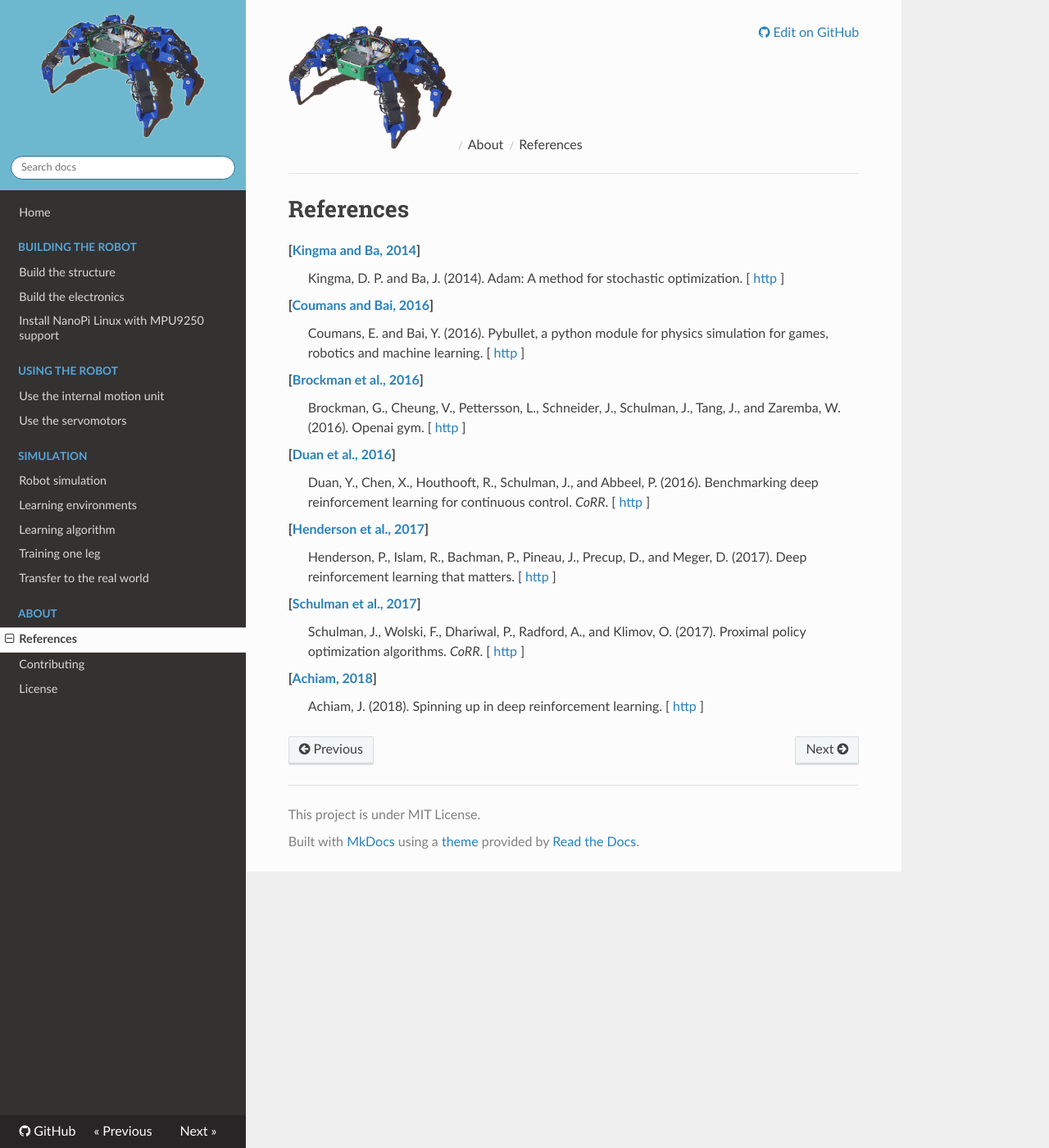
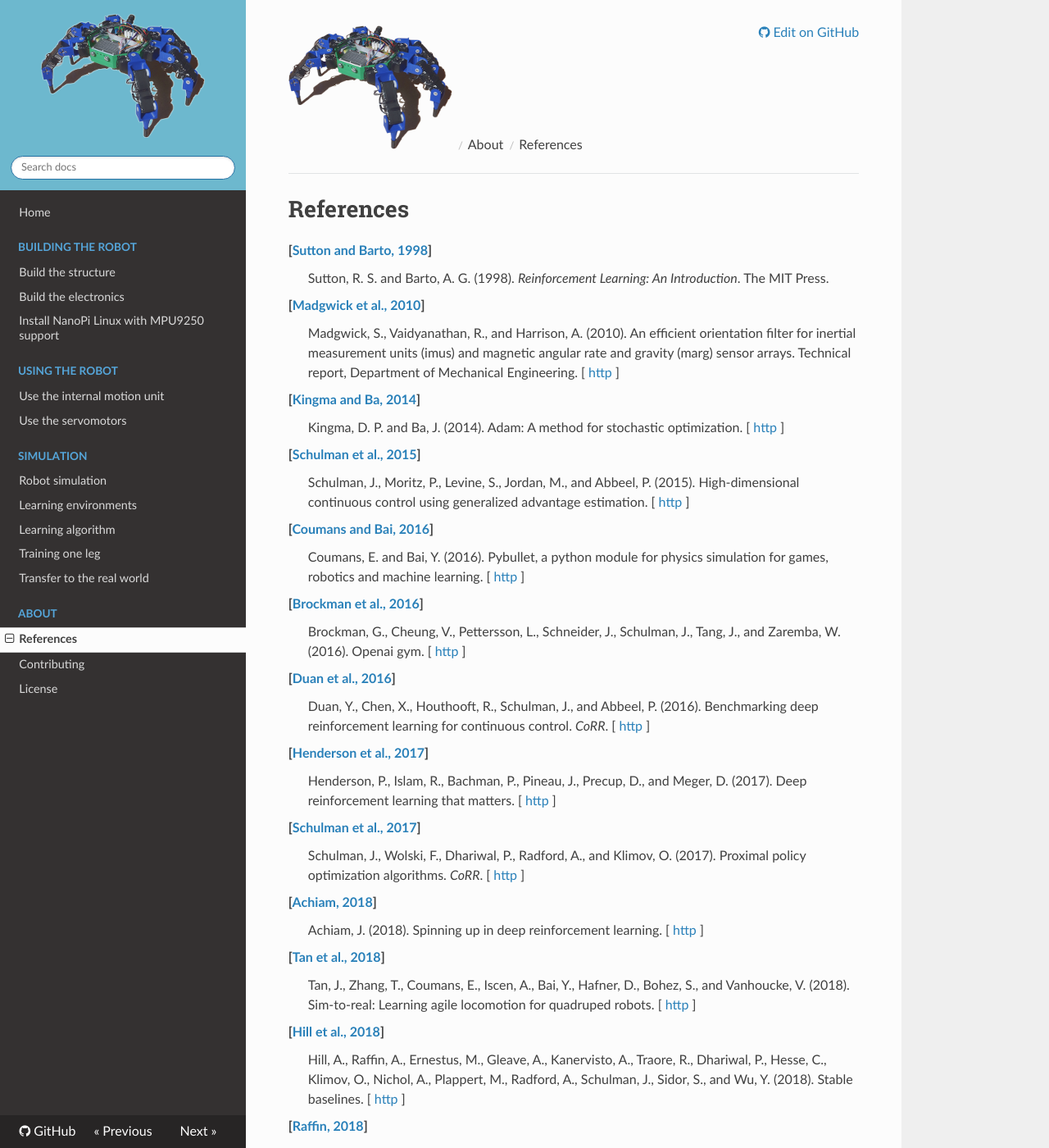
Before and after one commit to erdnaxe/kraby, an MkDocs documentation site: the page built from docs/references.md, in a window 1280 px wide and 1400 px high. Shown: the whole window at 82% size. Built offline with MkDocs 1.6.1, drawn with Linux system fonts in a browser that asks for light colours; nearby versions of some CDN libraries; some of the changed text lies outside the part shown.

Commit message:
More references

```diff
--- a/docs/references.md
+++ b/docs/references.md
@@ -1,10 +1,34 @@
 # References
 
 <!-- Generate with
-bibtex2html -dl -nobibsource -noheader -nofooter -noabstract -nokeywords -d -nodoc -s apalike hexapod.bib
+bibtex2html -dl -nobibsource -noheader -nofooter -noabstract -nokeywords -d -nodoc -s apalike docs/bibliography.bib
 -->
 
 <dl>
+
+<dt>
+[<a name="sutton1998">Sutton and Barto, 1998</a>]
+</dt>
+<dd>
+Sutton, R.&nbsp;S. and Barto, A.&nbsp;G. (1998).
+ <em>Reinforcement Learning: An Introduction</em>.
+ The MIT Press.
+
+</dd>
+
+
+<dt>
+[<a name="madgwick2010efficient">Madgwick et&nbsp;al., 2010</a>]
+</dt>
+<dd>
+Madgwick, S., Vaidyanathan, R., and Harrison, A. (2010).
+ An efficient orientation filter for inertial measurement units (imus)
+  and magnetic angular rate and gravity (marg) sensor arrays.
+ Technical report, Department of Mechanical Engineering.
+[&nbsp;<a href="http://www.scribd.com/doc/29754518/A-Efficient-Orientation-Filter-for-IMUs-and-MARG-Sensor-Arrays">http</a>&nbsp;]
+
+</dd>
+
 
 <dt>
 [<a name="kingma2014method">Kingma and Ba, 2014</a>]
@@ -12,7 +36,19 @@ bibtex2html -dl -nobibsource -noheader -nofooter -noabstract -nokeywords -d -nod
 <dd>
 Kingma, D.&nbsp;P. and Ba, J. (2014).
  Adam: A method for stochastic optimization.
-[&nbsp;<a href="http://arxiv.org/abs/1412.6980">http</a>&nbsp;]
+[&nbsp;<a href="https://arxiv.org/abs/1412.6980">http</a>&nbsp;]
+
+</dd>
+
+
+<dt>
+[<a name="schulman2015high">Schulman et&nbsp;al., 2015</a>]
+</dt>
+<dd>
+Schulman, J., Moritz, P., Levine, S., Jordan, M., and Abbeel, P. (2015).
+ High-dimensional continuous control using generalized advantage
+  estimation.
+[&nbsp;<a href="https://arxiv.org/abs/1506.02438">http</a>&nbsp;]
 
 </dd>
 
@@ -36,7 +72,7 @@ Coumans, E. and Bai, Y. (2016).
 Brockman, G., Cheung, V., Pettersson, L., Schneider, J., Schulman, J., Tang,
   J., and Zaremba, W. (2016).
  Openai gym.
-[&nbsp;<a href="http://arxiv.org/abs/1606.01540">http</a>&nbsp;]
+[&nbsp;<a href="https://arxiv.org/abs/1606.01540">http</a>&nbsp;]
 
 </dd>
 
@@ -48,7 +84,7 @@ Brockman, G., Cheung, V., Pettersson, L., Schneider, J., Schulman, J., Tang,
 Duan, Y., Chen, X., Houthooft, R., Schulman, J., and Abbeel, P. (2016).
  Benchmarking deep reinforcement learning for continuous control.
  <em>CoRR</em>.
-[&nbsp;<a href="http://arxiv.org/abs/1604.06778">http</a>&nbsp;]
+[&nbsp;<a href="https://arxiv.org/abs/1604.06778">http</a>&nbsp;]
 
 </dd>
 
@@ -60,7 +96,7 @@ Duan, Y., Chen, X., Houthooft, R., Schulman, J., and Abbeel, P. (2016).
 Henderson, P., Islam, R., Bachman, P., Pineau, J., Precup, D., and Meger, D.
   (2017).
  Deep reinforcement learning that matters.
-[&nbsp;<a href="http://arxiv.org/abs/1709.06560">http</a>&nbsp;]
+[&nbsp;<a href="https://arxiv.org/abs/1709.06560">http</a>&nbsp;]
 
 </dd>
 
@@ -72,7 +108,7 @@ Henderson, P., Islam, R., Bachman, P., Pineau, J., Precup, D., and Meger, D.
 Schulman, J., Wolski, F., Dhariwal, P., Radford, A., and Klimov, O. (2017).
  Proximal policy optimization algorithms.
  <em>CoRR</em>.
-[&nbsp;<a href="http://arxiv.org/abs/1707.06347">http</a>&nbsp;]
+[&nbsp;<a href="https://arxiv.org/abs/1707.06347">http</a>&nbsp;]
 
 </dd>
 
@@ -86,4 +122,52 @@ Achiam, J. (2018).
 [&nbsp;<a href="https://spinningup.openai.com">http</a>&nbsp;]
 
 </dd>
+
+
+<dt>
+[<a name="tan2018sim">Tan et&nbsp;al., 2018</a>]
+</dt>
+<dd>
+Tan, J., Zhang, T., Coumans, E., Iscen, A., Bai, Y., Hafner, D., Bohez, S., and
+  Vanhoucke, V. (2018).
+ Sim-to-real: Learning agile locomotion for quadruped robots.
+[&nbsp;<a href="https://arxiv.org/abs/1804.10332">http</a>&nbsp;]
+
+</dd>
+
+
+<dt>
+[<a name="stable-baselines">Hill et&nbsp;al., 2018</a>]
+</dt>
+<dd>
+Hill, A., Raffin, A., Ernestus, M., Gleave, A., Kanervisto, A., Traore, R.,
+  Dhariwal, P., Hesse, C., Klimov, O., Nichol, A., Plappert, M., Radford, A.,
+  Schulman, J., Sidor, S., and Wu, Y. (2018).
+ Stable baselines.
+[&nbsp;<a href="https://github.com/hill-a/stable-baselines">http</a>&nbsp;]
+
+</dd>
+
+
+<dt>
+[<a name="rl-zoo">Raffin, 2018</a>]
+</dt>
+<dd>
+Raffin, A. (2018).
+ Rl baselines zoo.
+[&nbsp;<a href="https://github.com/araffin/rl-baselines-zoo">http</a>&nbsp;]
+
+</dd>
+
+
+<dt>
+[<a name="journals/corr/abs-1907-10902">Akiba et&nbsp;al., 2019</a>]
+</dt>
+<dd>
+Akiba, T., Sano, S., Yanase, T., Ohta, T., and Koyama, M. (2019).
+ Optuna: A next-generation hyperparameter optimization framework.
+ <em>CoRR</em>.
+[&nbsp;<a href="http://arxiv.org/abs/1907.10902">http</a>&nbsp;]
+
+</dd>
 </dl>
```
Also changed, not shown: docs/bibliography.bib (+85 -5 lines), docs/implementations_ppo.md (+4 -1 lines).
